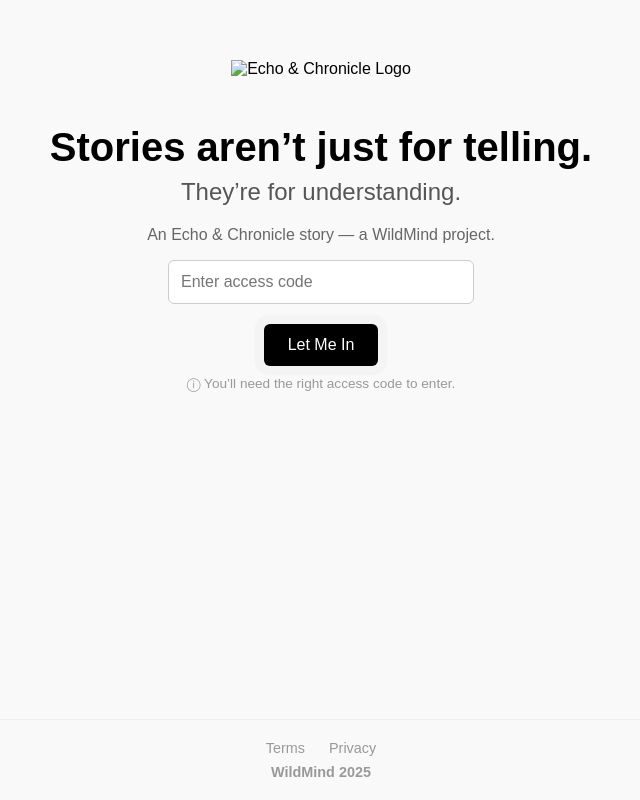
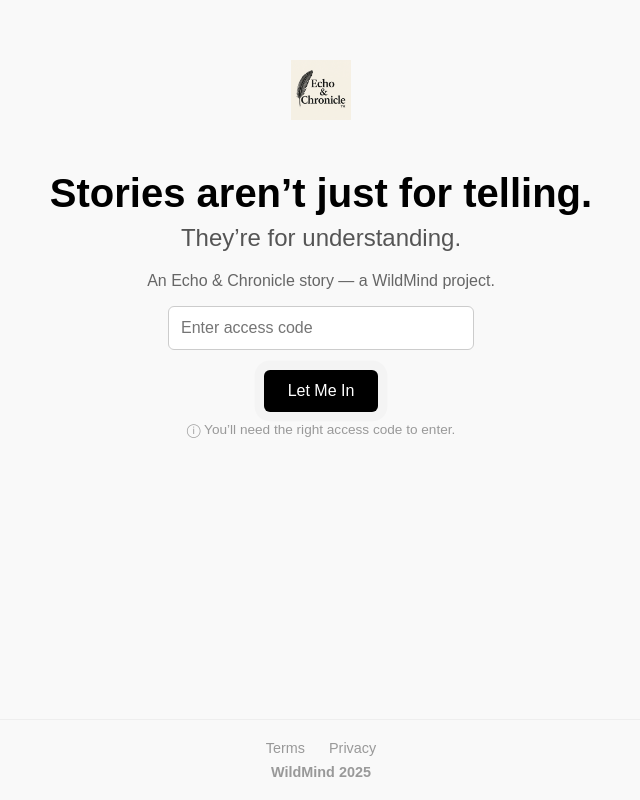
Before and after one commit to BoseyBo/echo-and-chronicle-v2, a plain HTML site: page index.html in a window 1280 px wide. Shown: the whole page, without its empty margins (319-959 px from the left). Drawn offline with Linux system fonts and the light colour scheme.

Commit message:
Fixed logo image filename and updated HTML reference

```diff
--- a/index.html
+++ b/index.html
@@ -75,8 +75,7 @@
 </head>
 <body>
   <div class="container">
-    <img src="echo_logo.png" alt="Echo & Chronicle Logo" style="height: 60px; margin-bottom: 20px;">
-    <h1>Stories aren’t just for telling.</h1>
+<img src="echo-logo-header.png" alt="Echo & Chronicle Logo" style="height: 60px; margin-bottom: 20px;" />    <h1>Stories aren’t just for telling.</h1>
     <h2>They’re for understanding.</h2>
     <p>An Echo & Chronicle story — a WildMind project.</p>
 
```
